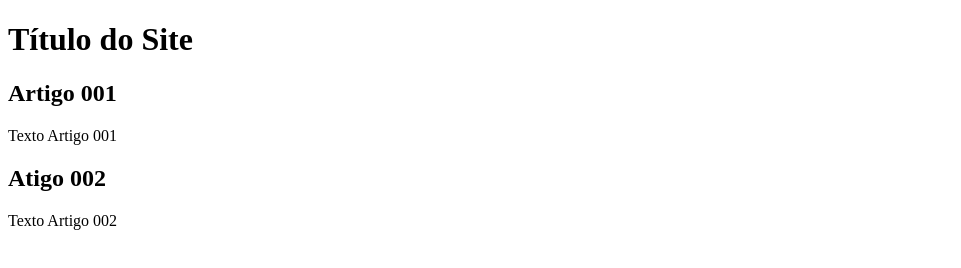
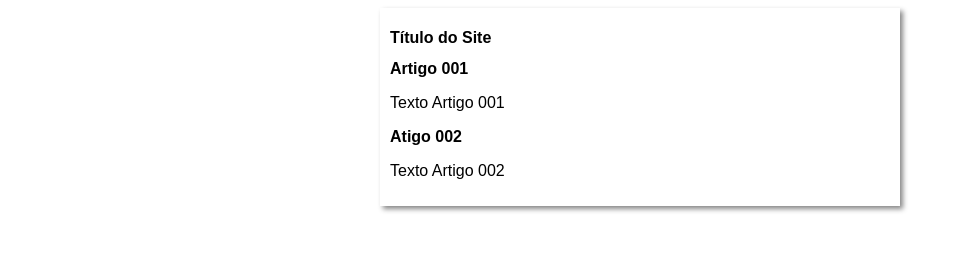
Before and after one commit to paulomodestoo/projeto-site, a plain HTML site: page index.html in a window 1280 px wide. Shown: the whole page, without its empty margins (0-961 px from the left). Drawn offline with Linux system fonts and the light colour scheme.

Commit message:
iniciei o design

```diff
--- /dev/null
+++ b/estilos/style.css
@@ -0,0 +1,17 @@
+*{
+    font-family: Arial, Helvetica, sans-serif;
+    font-size: 16px;
+}
+
+body {
+    background-color: hsl(204, 157, 248);
+
+}
+
+main {
+    background-color: white;
+    width: 500px;
+    margin: auto;
+    padding: 10px;
+    box-shadow: 3px 3px 5px rgb(0, 0, 0, 0.473);
+}
--- a/index.html
+++ b/index.html
@@ -5,6 +5,7 @@
     <meta http-equiv="X-UA-Compatible" content="IE=edge">
     <meta name="viewport" content="width=device-width, initial-scale=1.0">
     <title>Título do Site</title>
+    <link rel="stylesheet" href="estilos/style.css">
 </head>
 <body>
     <main>
```
